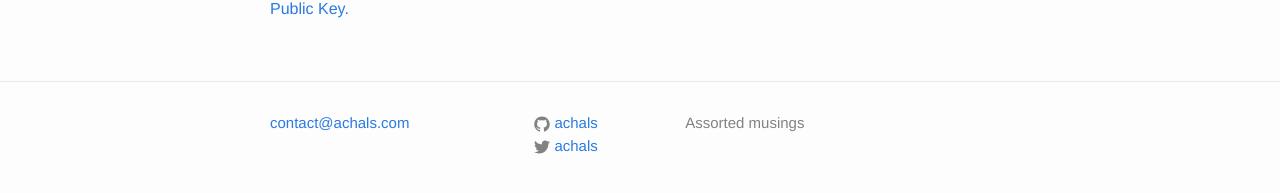
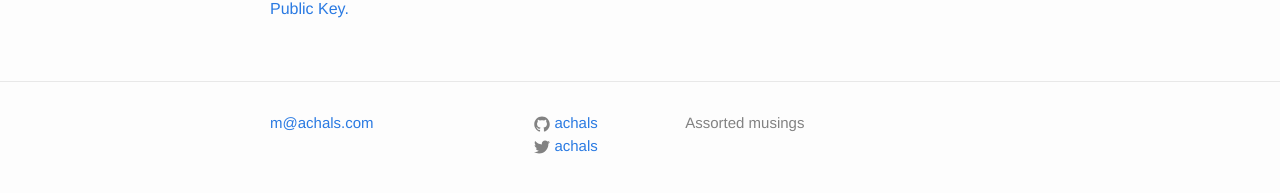
Before and after one commit to achals/achals.github.io, a Jekyll site: the page built from about.md, in a window 1280 px wide. Shown: the part 670-863 px from the top of the page. Built offline with Jekyll 4.4.1, drawn with Linux system fonts in a browser that asks for light colours.

Commit message:
Update contact email address

```diff
--- a/_config.yml
+++ b/_config.yml
@@ -1,6 +1,6 @@
 # Site settings
 title: Somewhere in the tubes
-email: contact@achals.com
+email: m@achals.com
 description: > # this means to ignore newlines until "baseurl:"
     Achal Shah's personal webpage and blog.
 baseurl: "" # the subpath of your site, e.g. /blog/
```
